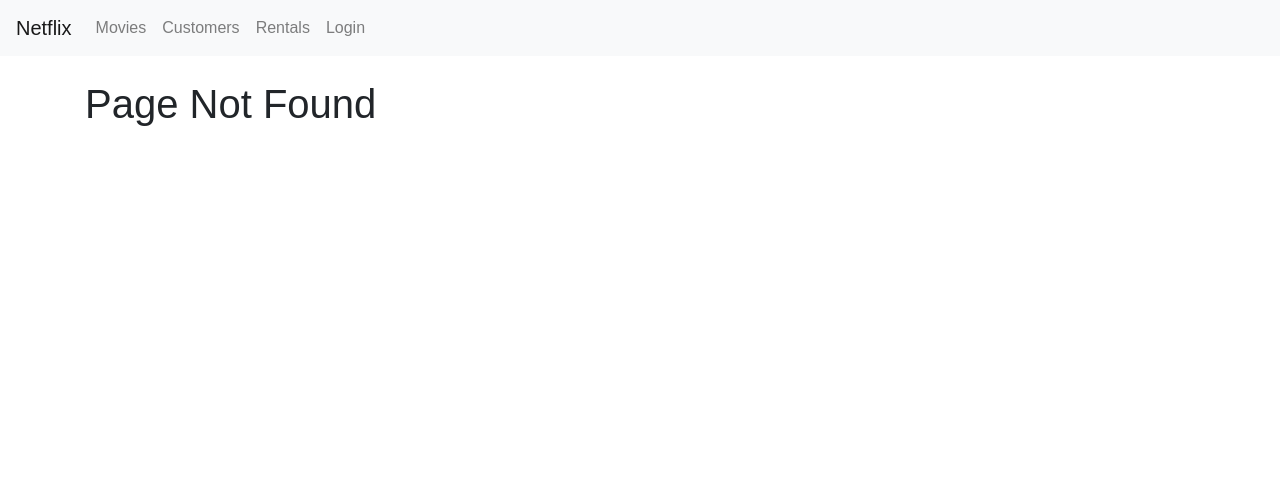
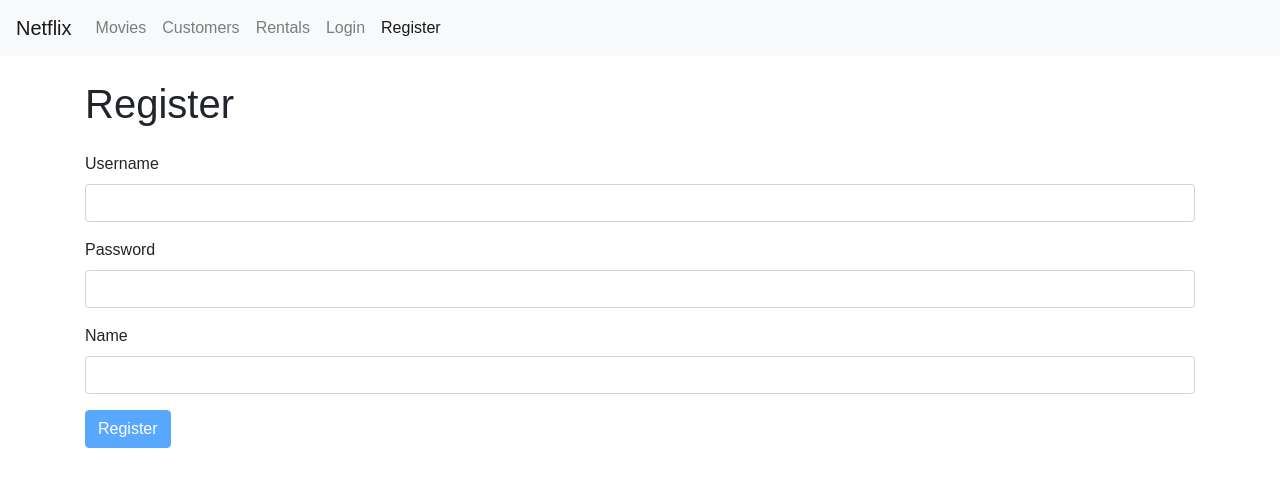
Before and after one commit to dar-levy/vidly, a React (Create React App) app: page /register in a window 1280 px wide. Before the commit this address led to /not-found. Shown: the top 486 px of the page. Built offline with nearby package versions, Linux system fonts and the light colour scheme.

Commit message:
Create register form

```diff
--- a/src/App.js
+++ b/src/App.js
@@ -7,6 +7,7 @@
 import Customers from "./components/customers";
 import Rentals from "./components/rentals";
 import Movies from "./components/movies";
+import RegisterForm from "./components/registerForm";
 import "./App.css";
 
 class App extends Component {
@@ -16,6 +17,7 @@
         <NavBar />
         <div className="container">
           <Switch>
+            <Route path="/register" exact component={RegisterForm} />
             <Route path="/login" exact component={LoginForm} />
             <Route path="/movies/:id" exact component={MovieForm} />
             <Route path="/movies" exact component={Movies} />
--- a/src/components/common/navbar.jsx
+++ b/src/components/common/navbar.jsx
@@ -32,6 +32,9 @@
           <NavLink className="nav-item nav-link" to="/login">
             Login
           </NavLink>
+          <NavLink className="nav-item nav-link" to="/register">
+            Register
+          </NavLink>
         </div>
       </div>
     </nav>
--- a/src/components/loginForm.jsx
+++ b/src/components/loginForm.jsx
@@ -1,6 +1,5 @@
 import React from "react";
 import Joi from "joi-browser";
-import Input from "./common/input";
 import Form from "./common/form";
 
 class LoginForm extends Form {
--- /dev/null
+++ b/src/components/registerForm.jsx
@@ -0,0 +1,36 @@
+import React from "react";
+import Form from "./common/form";
+import Joi from "joi-browser";
+
+class RegisterForm extends Form {
+  state = {
+    data: { username: "", password: "", name: "" },
+    errors: {},
+  };
+
+  schema = {
+    username: Joi.string().required().email().label("Username"),
+    password: Joi.string().required().min(5).label("Password"),
+    name: Joi.string().required().label("Name"),
+  };
+
+  doSubmit = () => {
+    console.log("Submitted");
+  };
+
+  render() {
+    return (
+      <div>
+        <h1 className="mb-4">Register</h1>
+        <form>
+          {this.renderInput("username", "Username", "email")}
+          {this.renderInput("password", "Password", "password")}
+          {this.renderInput("name", "Name")}
+          {this.renderButton("Register")}
+        </form>
+      </div>
+    );
+  }
+}
+
+export default RegisterForm;
```
